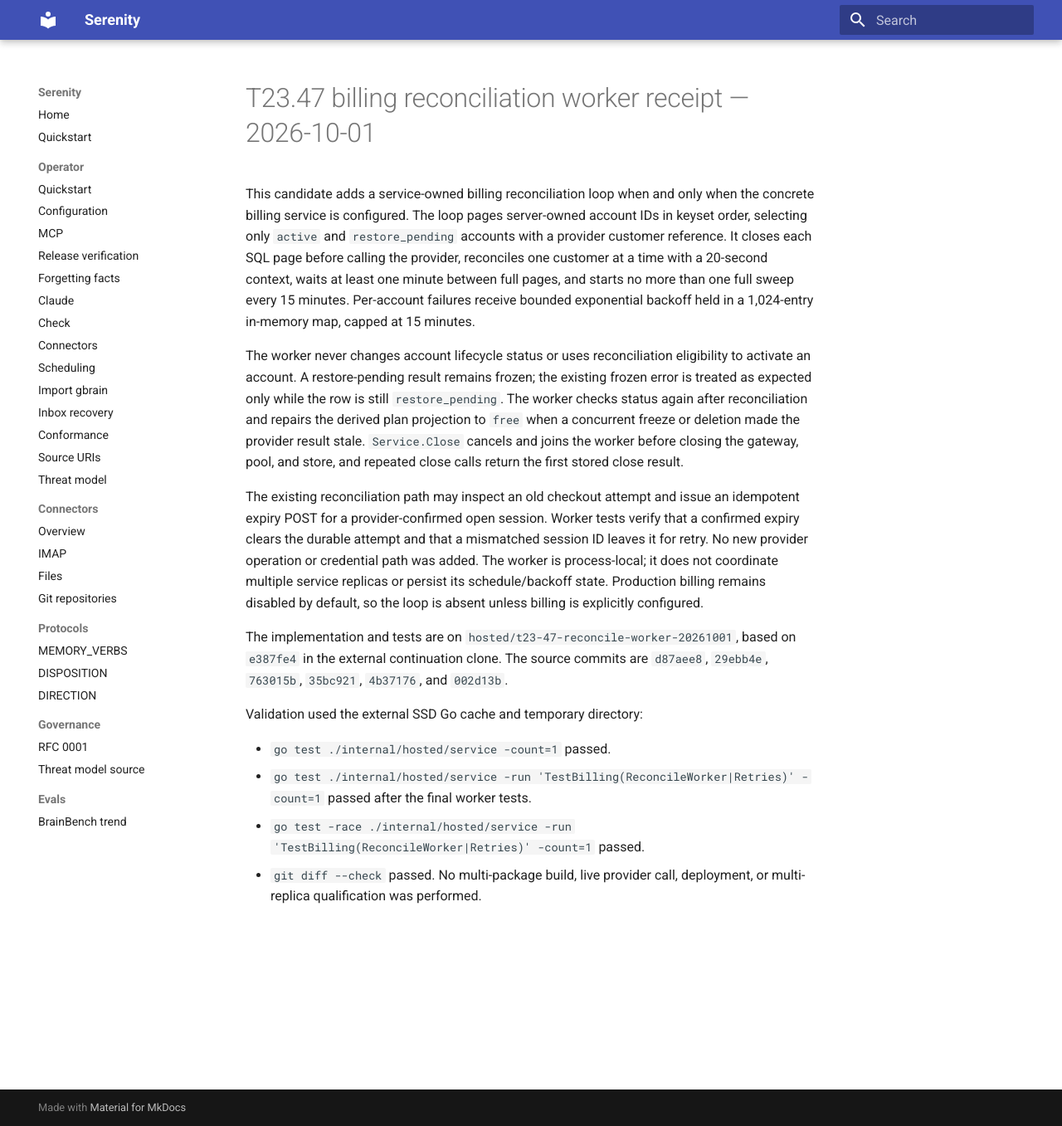
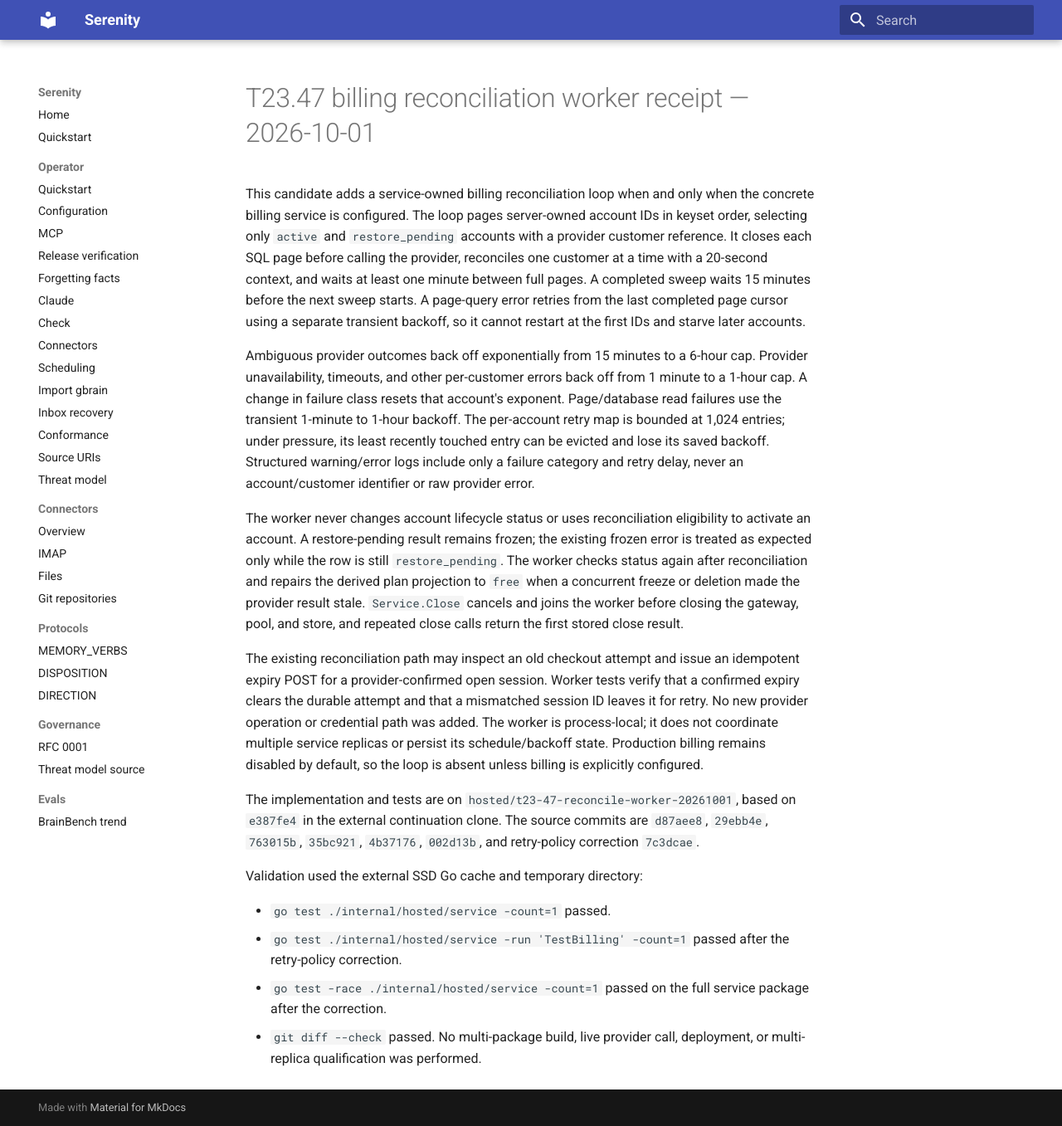
Before and after one commit to sirerun/serenity, an MkDocs documentation site: the page built from docs/plans/t23-47-reconcile-worker-2026-10-01.md, in a window 1280 px wide and 1357 px high. Shown: the whole window at 83% size. Built offline with MkDocs 1.6.1 and Material for MkDocs 9.7.7, drawn with Linux system fonts in a browser that asks for light colours.

Commit message:
docs: update T23.47 worker retry receipt

```diff
--- a/docs/plans/t23-47-reconcile-worker-2026-10-01.md
+++ b/docs/plans/t23-47-reconcile-worker-2026-10-01.md
@@ -5,9 +5,19 @@ when the concrete billing service is configured. The loop pages server-owned
 account IDs in keyset order, selecting only `active` and `restore_pending`
 accounts with a provider customer reference. It closes each SQL page before
 calling the provider, reconciles one customer at a time with a 20-second
-context, waits at least one minute between full pages, and starts no more than
-one full sweep every 15 minutes. Per-account failures receive bounded
-exponential backoff held in a 1,024-entry in-memory map, capped at 15 minutes.
+context, and waits at least one minute between full pages. A completed sweep
+waits 15 minutes before the next sweep starts. A page-query error retries from
+the last completed page cursor using a separate transient backoff, so it cannot
+restart at the first IDs and starve later accounts.
+
+Ambiguous provider outcomes back off exponentially from 15 minutes to a
+6-hour cap. Provider unavailability, timeouts, and other per-customer errors
+back off from 1 minute to a 1-hour cap. A change in failure class resets that
+account's exponent. Page/database read failures use the transient 1-minute to
+1-hour backoff. The per-account retry map is bounded at 1,024 entries; under
+pressure, its least recently touched entry can be evicted and lose its saved
+backoff. Structured warning/error logs include only a failure category and
+retry delay, never an account/customer identifier or raw provider error.
 
 The worker never changes account lifecycle status or uses reconciliation
 eligibility to activate an account. A restore-pending result remains frozen;
@@ -30,11 +40,11 @@ explicitly configured.
 The implementation and tests are on
 `hosted/t23-47-reconcile-worker-20261001`, based on `e387fe4` in the external
 continuation clone. The source commits are `d87aee8`, `29ebb4e`, `763015b`,
-`35bc921`, `4b37176`, and `002d13b`.
+`35bc921`, `4b37176`, `002d13b`, and retry-policy correction `7c3dcae`.
 
 Validation used the external SSD Go cache and temporary directory:
 
 - `go test ./internal/hosted/service -count=1` passed.
-- `go test ./internal/hosted/service -run 'TestBilling(ReconcileWorker|Retries)' -count=1` passed after the final worker tests.
-- `go test -race ./internal/hosted/service -run 'TestBilling(ReconcileWorker|Retries)' -count=1` passed.
+- `go test ./internal/hosted/service -run 'TestBilling' -count=1` passed after the retry-policy correction.
+- `go test -race ./internal/hosted/service -count=1` passed on the full service package after the correction.
 - `git diff --check` passed. No multi-package build, live provider call, deployment, or multi-replica qualification was performed.
```
